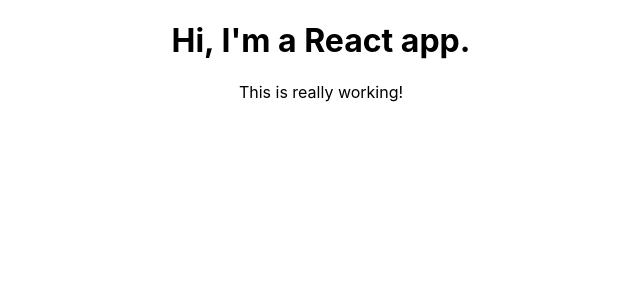
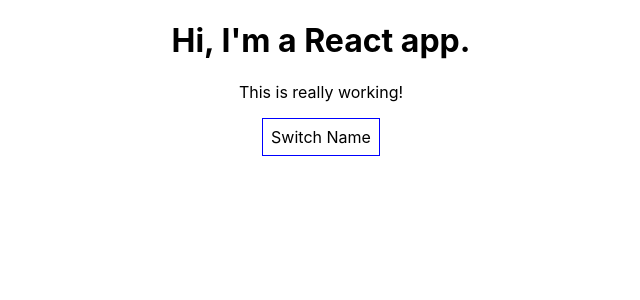
Before and after one commit to cjmcquain/react-complete-guide, a React (Create React App) app: page / in a window 1280 px wide. Shown: the top 300 px of the page, without its empty margins (319-959 px from the left). Built offline with nearby package versions, Linux system fonts and the light colour scheme.

Commit message:
Completed functionality of button to display/hide Person components

```diff
--- a/src/App.js
+++ b/src/App.js
@@ -32,9 +32,10 @@
     });
   }
 
-  togglePersonsHandler() {
+  togglePersonsHandler = () => {
     const doesShow = this.state.showPersons;
     this.setState({ showPersons: !doesShow });
+    console.log(doesShow);
   }
 
   render() {
@@ -50,12 +51,12 @@
       <div className="App">
         <h1>Hi, I'm a React app.</h1>
         <p>This is really working!</p>
+        <button
+          style={style}
+          onClick={this.togglePersonsHandler}>Switch Name</button>
         {
           this.state.showPersons === true ?
             <div>
-              <button
-                style={style}
-                onClick={() => this.togglePersonsHandler}>Switch Name</button>
               <Person
                 name={this.state.persons[0].name} age={this.state.persons[0].age} />
               <Person
```
